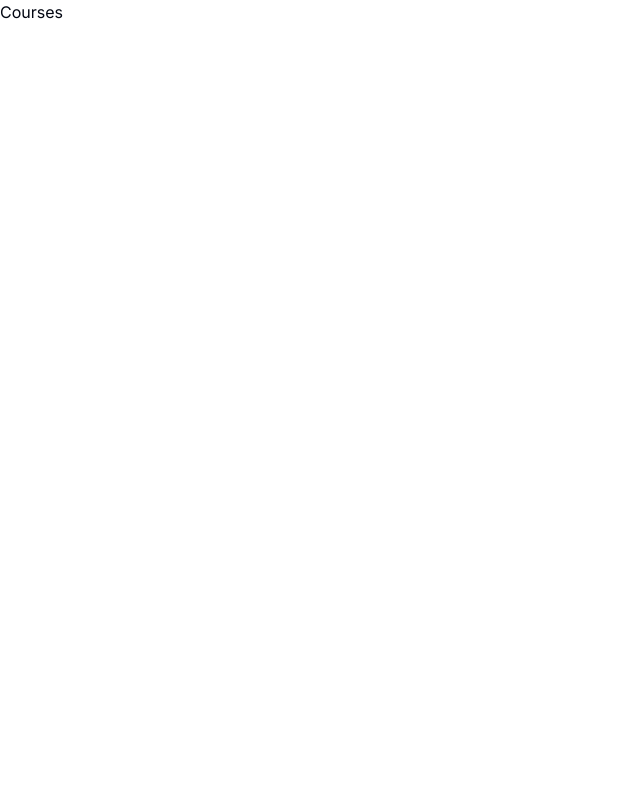
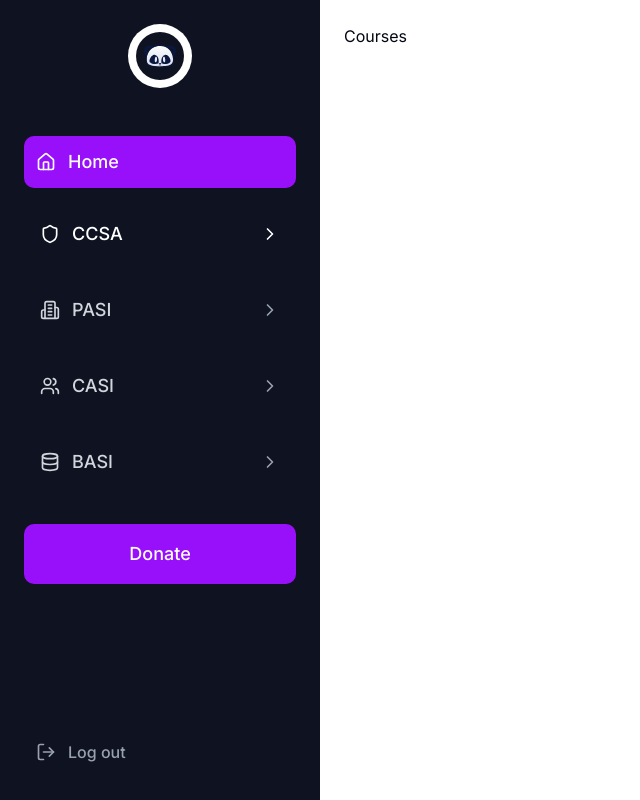
Before and after one commit to gurwnx222/sukii.xyz, a Next.js app: page /courses in a window 1280 px wide. Shown: the whole page, without its empty margins (0-640 px from the left). Built offline with nearby package versions, Linux system fonts and the light colour scheme.

Commit message:
added sidebar and course homepage

```diff
--- a/app/courses/page.jsx
+++ b/app/courses/page.jsx
@@ -1,7 +1,12 @@
 import React from "react";
-
+import SideBar from "@/features/courses/sidebar/SideBar";
 function Courses() {
-  return <div>Courses</div>;
+  return (
+    <div className="flex">
+      <SideBar />
+      <div className="flex-1 p-6">Courses</div>
+    </div>
+  );
 }
 
 export default Courses;
--- /dev/null
+++ b/features/courses/pages/Home/CourseHomePage.jsx
@@ -0,0 +1,5 @@
+import React from "react";
+
+export default function CourseHomePage() {
+  return <div>CourseHomePage</div>;
+}
--- /dev/null
+++ b/features/courses/sidebar/SideBar.jsx
@@ -0,0 +1,88 @@
+import {
+  Home,
+  ChevronRight,
+  LogOut,
+  Building2,
+  Users,
+  Database,
+  Shield,
+} from "lucide-react";
+import Logo from "@/public/logos/orbital-logo-full.svg";
+import Image from "next/image";
+
+export default function SideBar() {
+  return (
+    <div className="w-80 h-screen bg-[#0f1221] flex flex-col p-6">
+      {/* Logo Section */}
+      <div className="flex justify-center mb-12">
+        <div className="w-16 h-16 bg-white rounded-full flex items-center justify-center">
+          <div className="w-12 h-12 bg-[#0f1221] rounded-full flex items-center justify-center">
+            <div className="text-white text-xl font-bold">
+              <Image className="w-8 h-8" src={Logo} alt="Logo" />
+            </div>
+          </div>
+        </div>
+      </div>
+
+      {/* Main Navigation */}
+      <div className="flex-1 space-y-4">
+        {/* Home - Active/Highlighted */}
+        <div className="bg-purple-600 hover:bg-purple-700 transition-colors duration-200 rounded-lg p-3 flex items-center space-x-3 cursor-pointer">
+          <Home className="w-5 h-5 text-white" />
+          <span className="text-white font-medium text-lg">Home</span>
+        </div>
+        {/* CCSA */}
+        <div className="hover:bg-slate-800 transition-colors duration-200 rounded-lg p-4 flex items-center justify-between cursor-pointer group">
+          <div className="flex items-center space-x-3">
+            <Shield className="w-5 h-5 text-white" />
+            <span className="text-white font-medium text-lg">CCSA</span>
+          </div>
+          <ChevronRight className="w-5 h-5 text-white group-hover:translate-x-1 transition-transform duration-200" />
+        </div>
+
+        {/* PASI */}
+        <div className="hover:bg-slate-800 transition-colors duration-200 rounded-lg p-4 flex items-center justify-between cursor-pointer group">
+          <div className="flex items-center space-x-3">
+            <Building2 className="w-5 h-5 text-gray-300" />
+            <span className="text-gray-300 font-medium text-lg">PASI</span>
+          </div>
+          <ChevronRight className="w-5 h-5 text-gray-400 group-hover:translate-x-1 transition-transform duration-200" />
+        </div>
+
+        {/* CASI */}
+        <div className="hover:bg-slate-800 transition-colors duration-200 rounded-lg p-4 flex items-center justify-between cursor-pointer group">
+          <div className="flex items-center space-x-3">
+            <Users className="w-5 h-5 text-gray-300" />
+            <span className="text-gray-300 font-medium text-lg">CASI</span>
+          </div>
+          <ChevronRight className="w-5 h-5 text-gray-400 group-hover:translate-x-1 transition-transform duration-200" />
+        </div>
+
+        {/* BASI */}
+        <div className="hover:bg-slate-800 transition-colors duration-200 rounded-lg p-4 flex items-center justify-between cursor-pointer group">
+          <div className="flex items-center space-x-3">
+            <Database className="w-5 h-5 text-gray-300" />
+            <span className="text-gray-300 font-medium text-lg">BASI</span>
+          </div>
+          <ChevronRight className="w-5 h-5 text-gray-400 group-hover:translate-x-1 transition-transform duration-200" />
+        </div>
+
+        {/* Donate Button */}
+        <div className="mt-8">
+          <button className="w-full bg-purple-600 hover:bg-purple-700 transition-colors duration-200 rounded-lg p-4 text-white font-medium text-lg">
+            Donate
+          </button>
+        </div>
+      </div>
+
+      {/* Bottom Navigation */}
+      <div className="space-y-2 mt-8">
+        {/* Log out */}
+        <div className="hover:bg-slate-800 transition-colors duration-200 rounded-lg p-3 flex items-center space-x-3 cursor-pointer">
+          <LogOut className="w-5 h-5 text-gray-400" />
+          <span className="text-gray-400 font-medium">Log out</span>
+        </div>
+      </div>
+    </div>
+  );
+}
```
